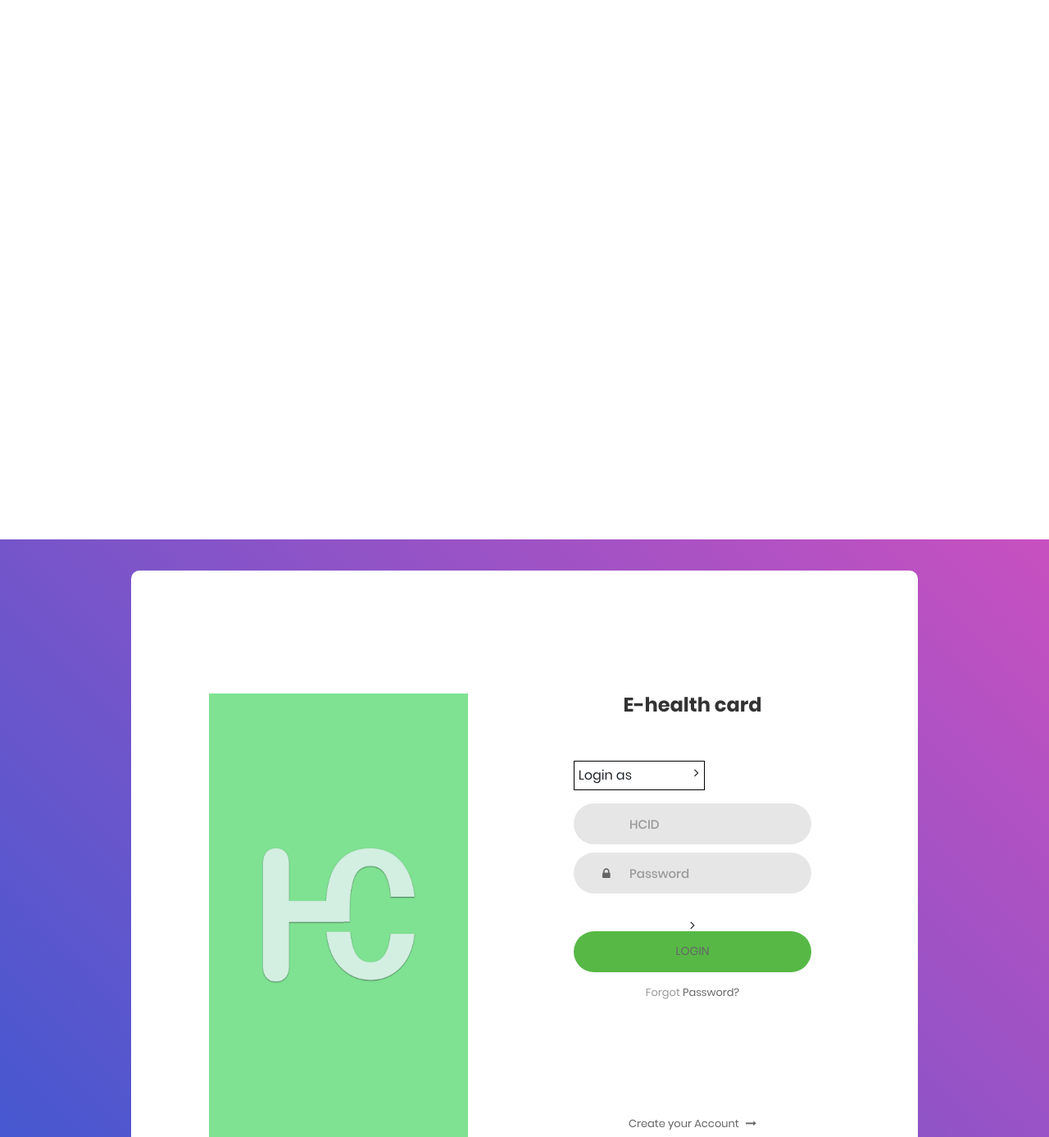
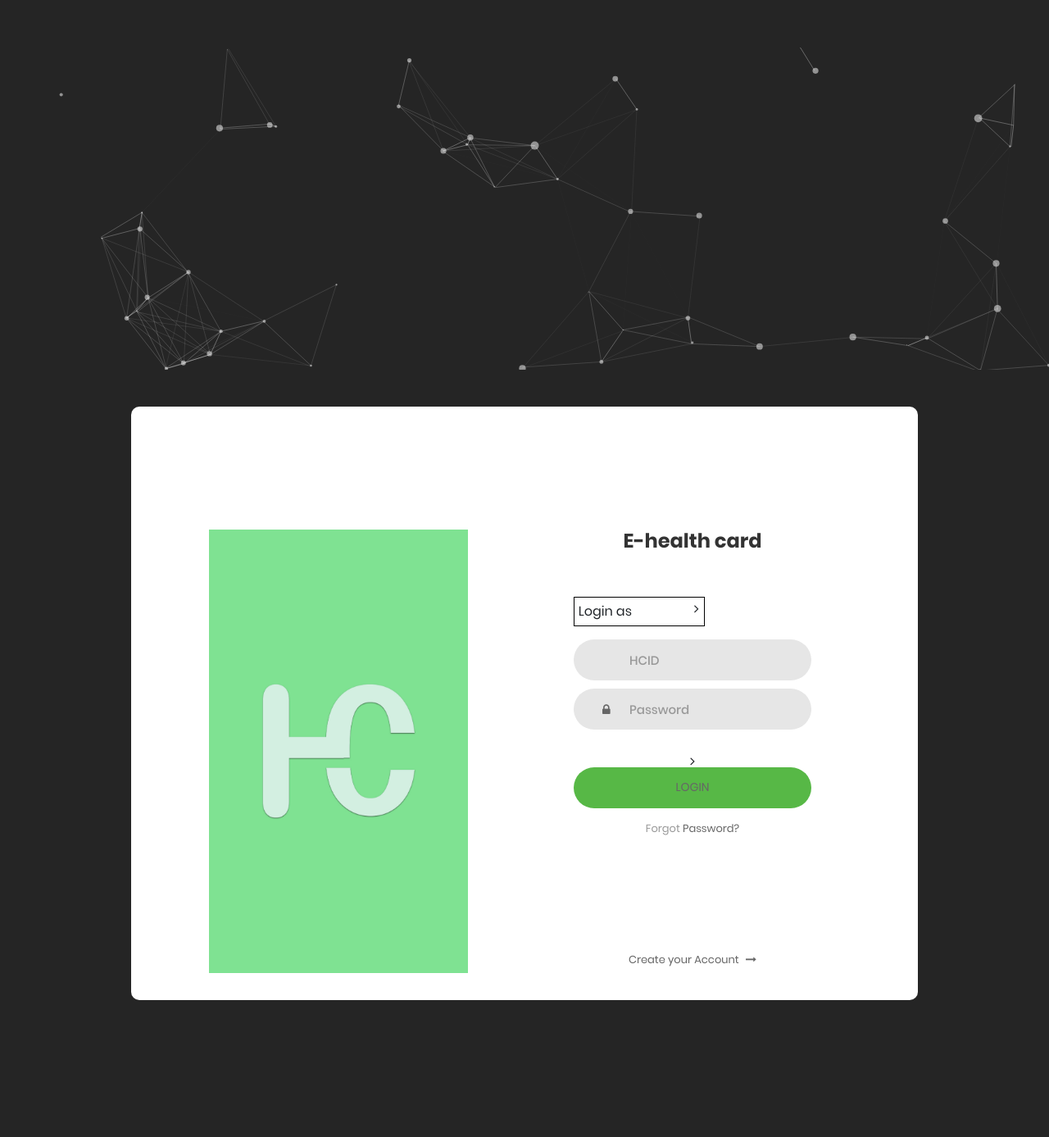
Before and after one commit to MrHr6874/GSIH-WEB-UI, a plain HTML site: page index.html in a window 1280 px wide. Shown: the part 149-1536 px from the top of the page at 82% size. After the commit the page ends 1407 px from the top, so only its background shows below. Drawn offline with nearby package versions, Linux system fonts and the light colour scheme.

Commit message:
Update main.css

```diff
--- a/CSS/main.css
+++ b/CSS/main.css
@@ -37,6 +37,10 @@
 body, html {
 	height: 100%;
   font-family: Poppins-Regular, sans-serif;
+}
+#particles-js{
+  height:50%;
+  background: #252525;
 }
 /*//////////////////////////////////////////////////////////////////
 [Dropdown menu ]*/
@@ -213,11 +217,8 @@ iframe {
   justify-content: center;
   align-items: center;
   padding: 15px;
-  background: #9053c7;
-  background: -webkit-linear-gradient(-135deg, #c850c0, #4158d0);
-  background: -o-linear-gradient(-135deg, #c850c0, #4158d0);
-  background: -moz-linear-gradient(-135deg, #c850c0, #4158d0);
-  background: linear-gradient(-135deg, #c850c0, #4158d0);
+  background: #252525;
+
 }
 
 .wrap-login100 {
```
